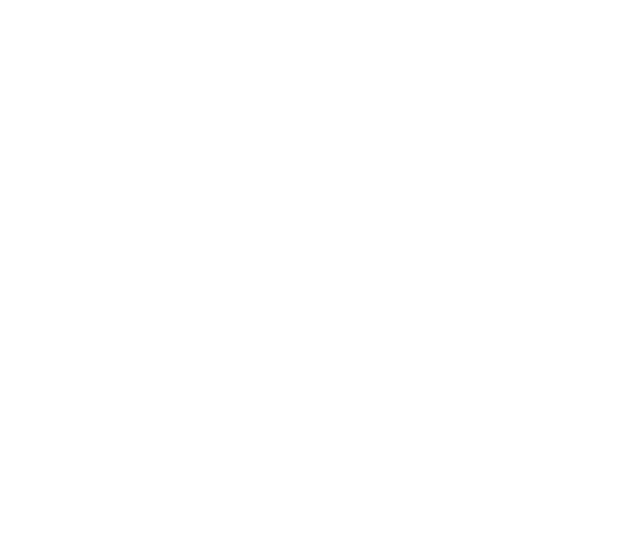
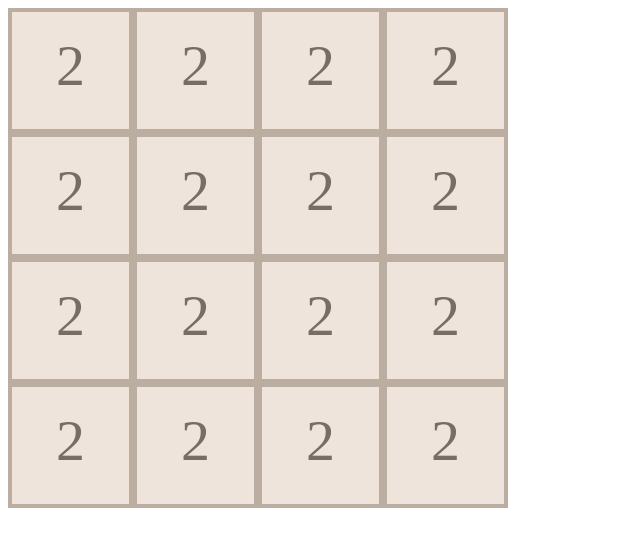
Before and after one commit to cod3rkane/js-game-2048, a website built with webpack: page src/index.html in a window 1280 px wide. Shown: the whole page, without its empty margins (0-640 px from the left). Built offline with nearby package versions, Linux system fonts and the light colour scheme.

Commit message:
Adding canvas and Grid Class

```diff
--- /dev/null
+++ b/src/grid.js
@@ -0,0 +1,38 @@
+export const MAX_COLS = 4;
+
+export default class Grid {
+  constructor({ context, width, height }) {
+    this.context = context;
+    this.width = width;
+    this.height = height;
+    this.boxSize = width / MAX_COLS;
+  }
+
+  draw() {
+    for (let i = 0; i <= MAX_COLS; i += 1) {
+      for (let j = 0; j <= MAX_COLS; j += 1) {
+        this.drawBox({
+          color: '#eee4db',
+          x: i * this.boxSize,
+          y: j * this.boxSize,
+          size: this.boxSize,
+          text: 2,
+        });
+      }
+    }
+  }
+
+  drawBox({ color, x, y, size, text }) {
+    // Text
+    this.context.fillStyle = '#766e65';
+    this.context.font = '58px serif';
+    this.context.textAlign = 'center';
+    this.context.fillText(text, x - 62.5, y - 48);
+
+    this.context.fillStyle = color;
+    this.context.fillRect(x, y, size, size);
+    this.context.strokeStyle = '#bbad9f';
+    this.context.lineWidth = 8;
+    this.context.strokeRect(x, y, size, size);
+  }
+}
--- a/src/index.html
+++ b/src/index.html
@@ -7,6 +7,6 @@
     <title>A 2048 Game Based - By Cod3r Kane</title>
   </head>
   <body>
-    <div id="app"></div>
+    <canvas id="app" width="500" height="500"></canvas>
   </body>
 </html>
--- a/src/index.js
+++ b/src/index.js
@@ -1 +1,14 @@
-console.log('Cod3r Kane');
+import Grid from './grid';
+
+const canvas = document.getElementById('app');
+const context = canvas.getContext('2d');
+
+const grid = new Grid({ context, width: 500, height: 500 });
+
+const Matrix = [
+  [0, 0, 0, 0],
+  [0, 0, 0, 0],
+  [0, 0, 0, 0],
+  [0, 0, 0, 0],
+];
+grid.draw();
```
